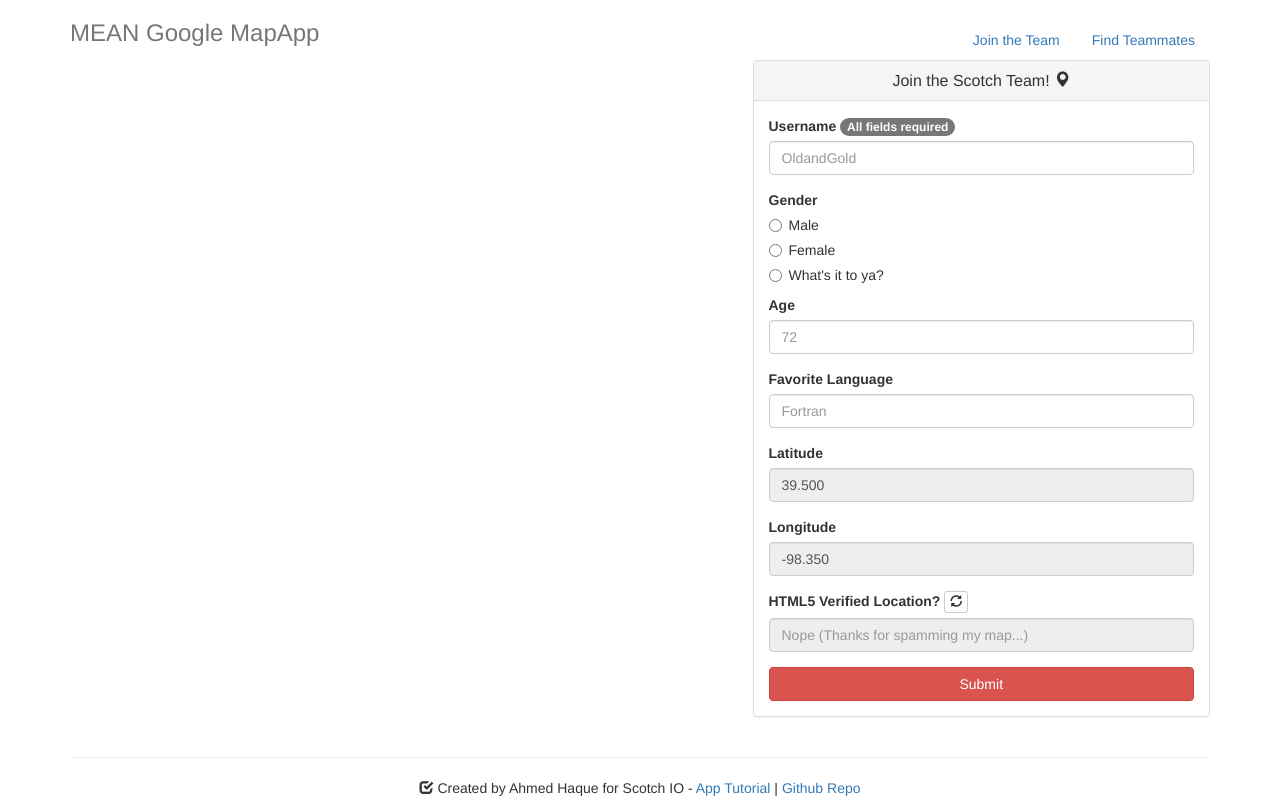
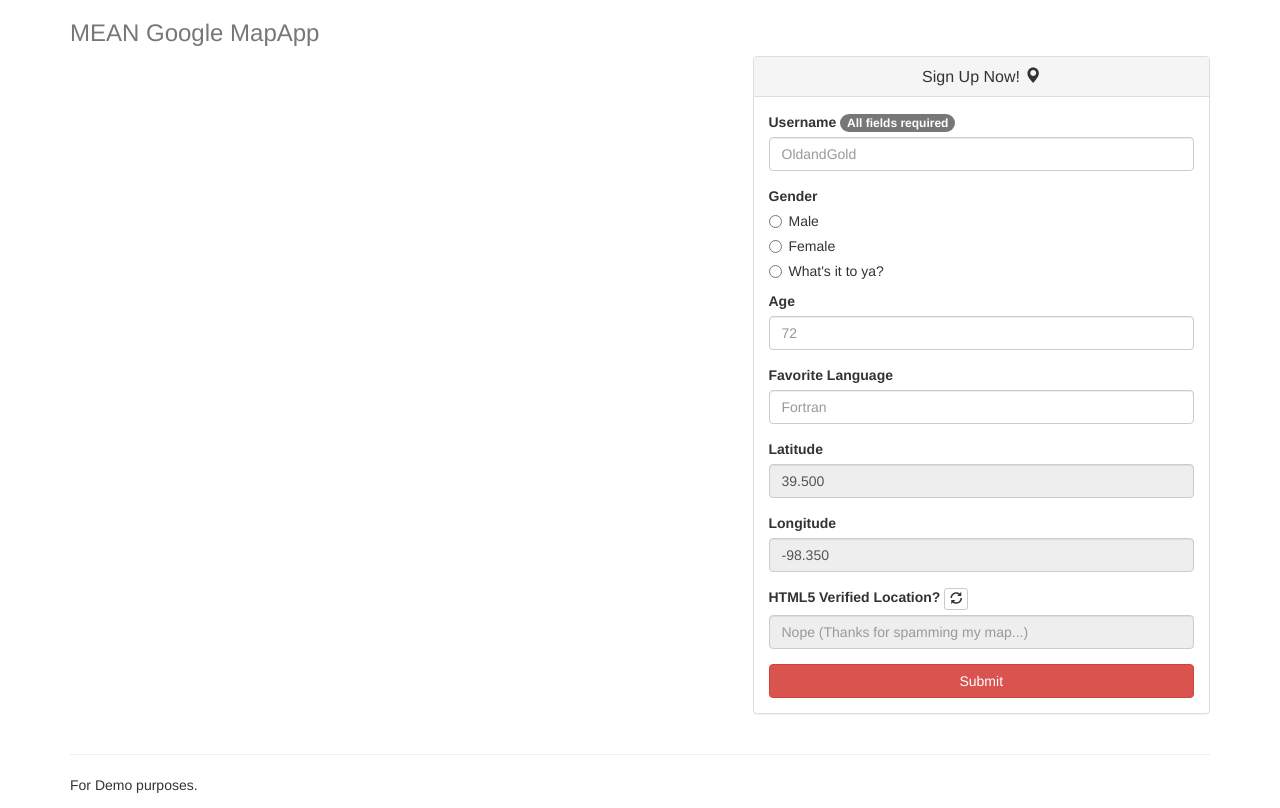
Before and after one commit to BriantAnthony/map-app, a website: page public/index.html in a window 1280 px wide. Drawn offline with nearby package versions, Linux system fonts and the light colour scheme; some packages are replaced by stand-ins of ours; no server answers.

Commit message:
removed unwanted wording.

```diff
--- a/public/index.html
+++ b/public/index.html
@@ -30,10 +30,10 @@
 <body ng-controller="addCtrl">
 <div class="container">
     <div class="header">
-        <ul class="nav nav-pills pull-right">
+        <!-- <ul class="nav nav-pills pull-right">
             <li active><a href="">Join the Team</a></li>
             <li disabled><a href="">Find Teammates</a></li>
-        </ul>
+        </ul> -->
         <h3 class="text-muted">MEAN Google MapApp</h3>
     </div>
     <!-- Map and Side Panel -->
@@ -47,7 +47,7 @@
             <div class="panel panel-default">
                 <!-- Panel Title -->
                 <div class="panel-heading">
-                    <h2 class="panel-title text-center">Join the Scotch Team! <span class="glyphicon glyphicon-map-marker"></span></h2>
+                    <h2 class="panel-title text-center">Sign Up Now! <span class="glyphicon glyphicon-map-marker"></span></h2>
                 </div>
                 <!-- Panel Body -->
                 <div class="panel-body">
@@ -107,8 +107,7 @@
     <hr/>
     <!-- Footer -->
     <div class="footer">
-        <p class="text-center"><span class="glyphicon glyphicon-check"></span> Created by Ahmed Haque for Scotch IO -
-            <a href="https://scotch.io/">App Tutorial</a> | <a href="https://github.com/afhaque/MeanMapAppV2.0">Github Repo</a></p>
+    For Demo purposes.
     </div>
 </div>
 
```
